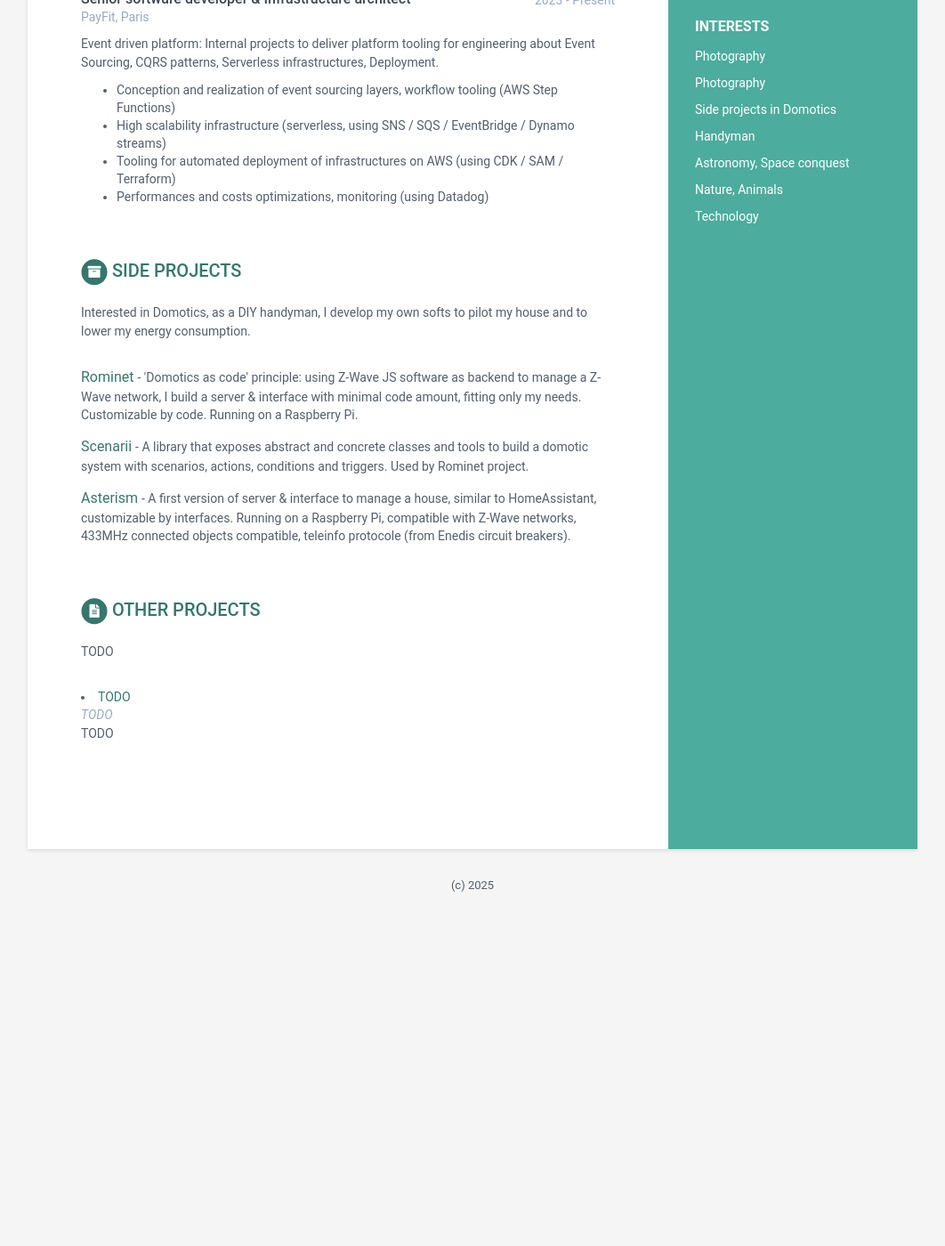
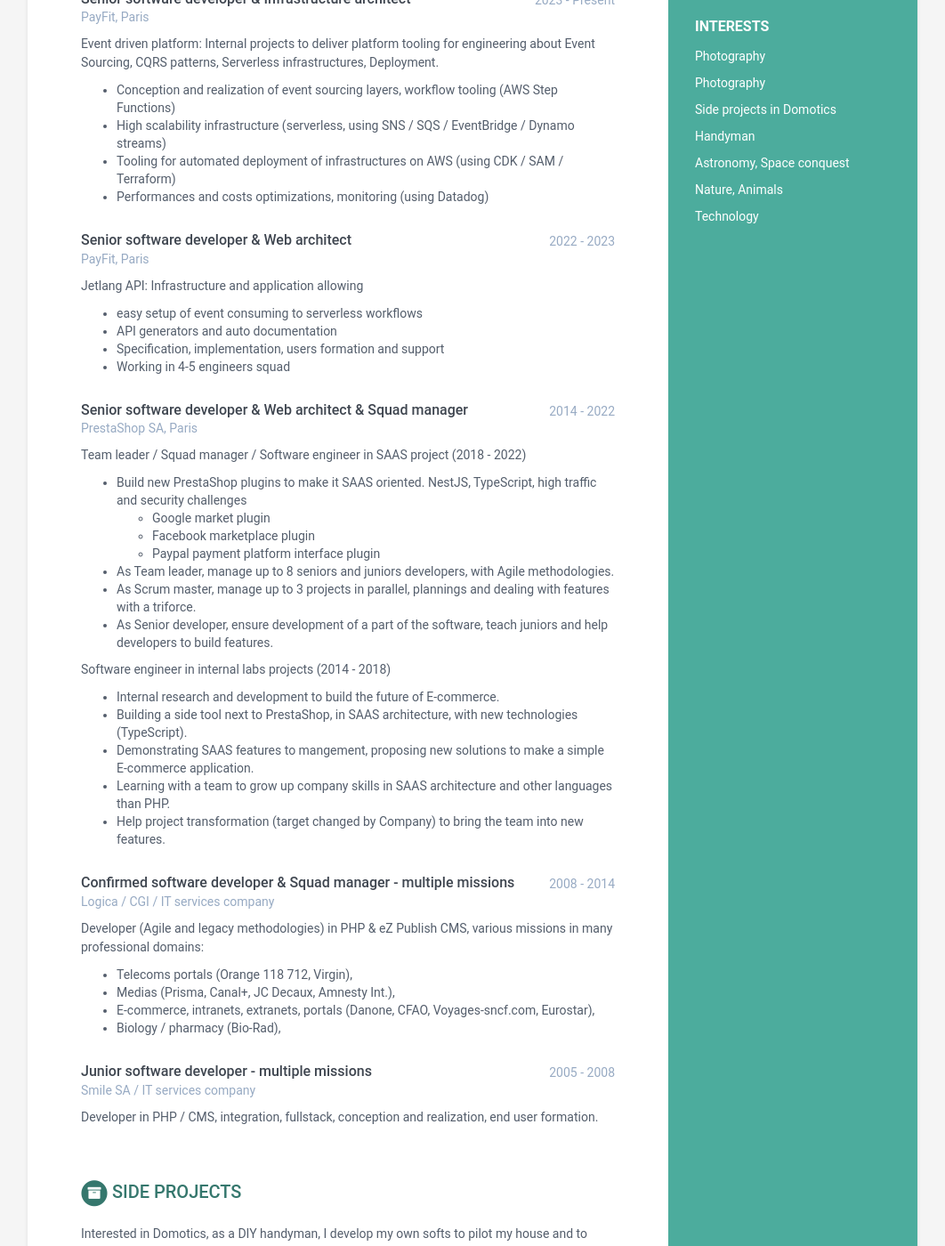
Before and after one commit to gxapplications/gxapplications, a Jekyll site: the page built from index.html, in a window 1280 px wide and 1400 px high, scrolled down 1007 px. Shown: the whole window at 89% size, without its empty margins (109-1171 px from the left). Built offline with Jekyll 4.4.1, drawn with Linux system fonts in a browser that asks for light colours; before the commit the page ends 2043 px from its top, so only the background shows below that.

```diff
--- a/_data/data.yml
+++ b/_data/data.yml
@@ -145,7 +145,7 @@ experiences:
             - Google market plugin
             - Facebook marketplace plugin
             - Paypal payment platform interface plugin
-          - As Team leader, manage up to 8 juniors and senior developers, with Agile methodologies.
+          - As Team leader, manage up to 8 seniors and juniors developers, with Agile methodologies.
           - As Scrum master, manage up to 3 projects in parallel, plannings and dealing with features with a triforce.
           - As Senior developer, ensure development of a part of the software, teach juniors and help developers to build features.
 
@@ -155,18 +155,20 @@ experiences:
           - Demonstrating SAAS features to mangement, proposing new solutions to make a simple E-commerce application.
           - Learning with a team to grow up company skills in SAAS architecture and other languages than PHP.
           - Help project transformation (target changed by Company) to bring the team into new features.
-
-experiences:
-    - role: Senior software developer & Infrastructure architect
-      time: 2023 - Present
-      company: PayFit, Paris
+    - role: Confirmed software developer & Squad manager - multiple missions
+      time: 2008 - 2014
+      company: Logica / CGI / IT services company
       details: |
-        Event driven platform: Internal projects to deliver platform tooling for engineering
-        about Event Sourcing, CQRS patterns, Serverless infrastructures, Deployment.
-          - Conception and realization of event sourcing layers, workflow tooling (AWS Step Functions)
-          - High scalability infrastructure (serverless, using SNS / SQS / EventBridge / Dynamo streams)
-          - Tooling for automated deployment of infrastructures on AWS (using CDK / SAM / Terraform)
-          - Performances and costs optimizations, monitoring (using Datadog)
+        Developer (Agile and legacy methodologies) in PHP & eZ Publish CMS, various missions in many professional domains:
+          - Telecoms portals (Orange 118 712, Virgin),
+          - Medias (Prisma, Canal+, JC Decaux, Amnesty Int.),
+          - E-commerce, intranets, extranets, portals (Danone, CFAO, Voyages-sncf.com, Eurostar),
+          - Biology / pharmacy (Bio-Rad),
+    - role: Junior software developer - multiple missions
+      time: 2005 - 2008
+      company: Smile SA / IT services company
+      details: |
+        Developer in PHP / CMS, integration, fullstack, conception and realization, end user formation.
 
 projects:
     title: Side projects
```
